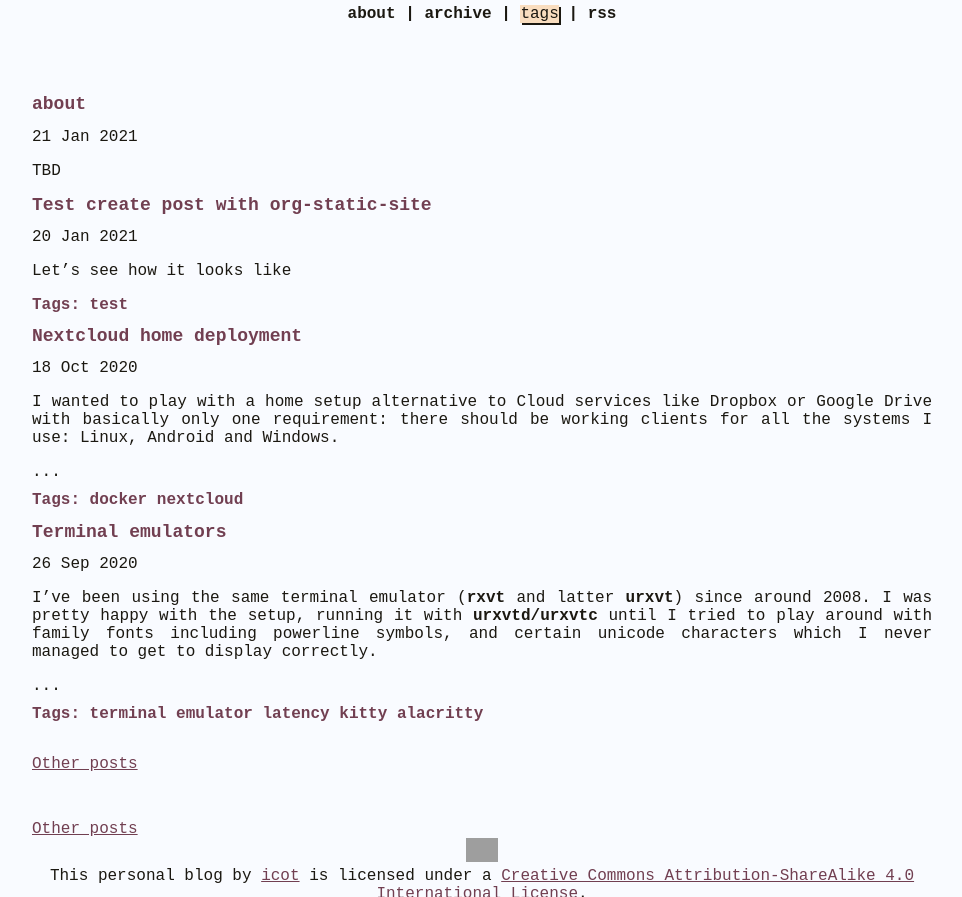
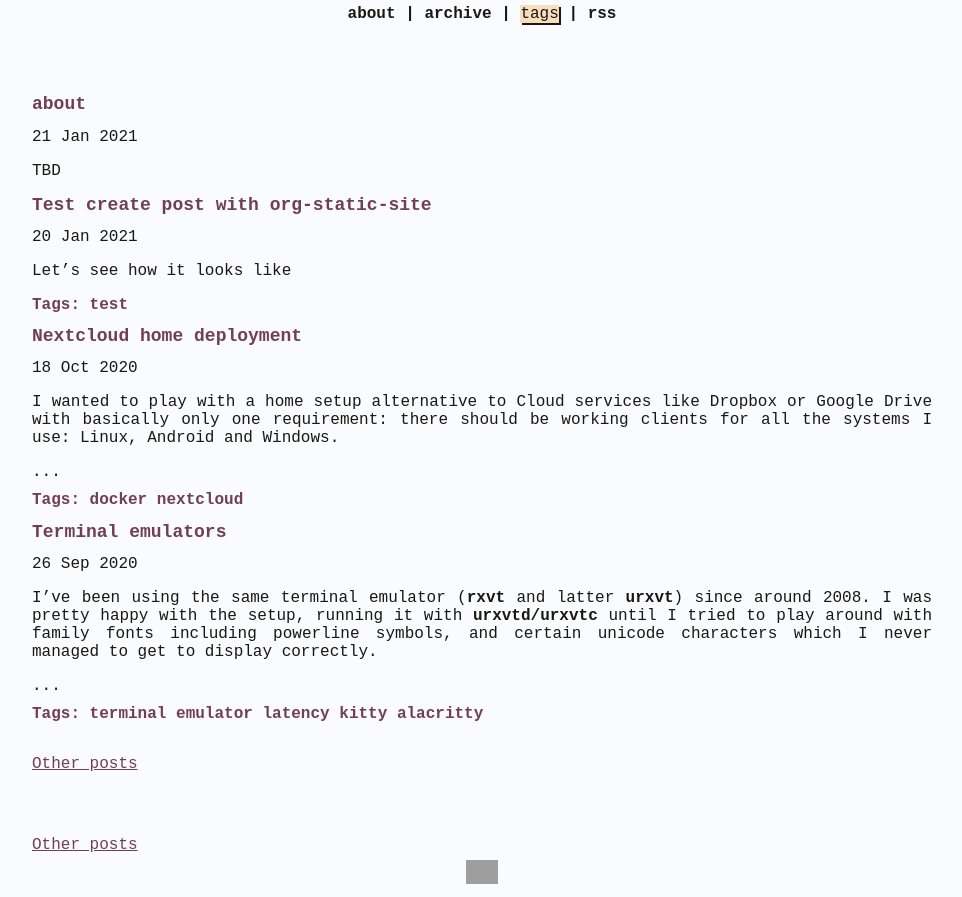
Before and after one commit to icot/icot.github.io, a plain HTML site: page index.html in a window 1280 px wide. Shown: the part 61-958 px from the top of the page, without its empty margins (158-1120 px from the left). Drawn offline with Linux system fonts and the light colour scheme; grey boxes are pictures that could not be loaded.

Commit message:
CSS: Fix font color on certain SRC blocks. Add line height to postamble style

```diff
--- a/static/style.css
+++ b/static/style.css
@@ -56,9 +56,10 @@
 #postamble {
     margin-left: auto;
     margin-right: auto;
-    padding-top: 10px;
+    padding-top: 20px;
     position: relative;
     max-width: 900px;
+    line-height: 30px;
 }
 
 #archive {
@@ -279,7 +280,6 @@ a.article-title{
 
 /* Code blocks */
 pre {
-    color: var(--pre-color);
     background-color: var(--pre-background);
     font-size: 13px;
     padding: 5px;
```
